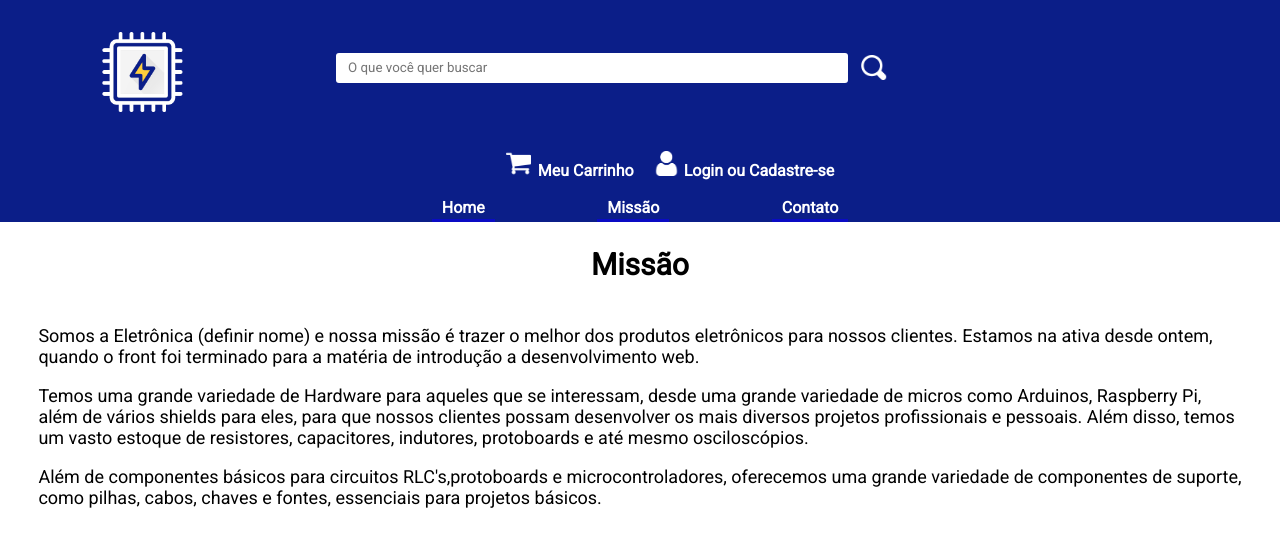
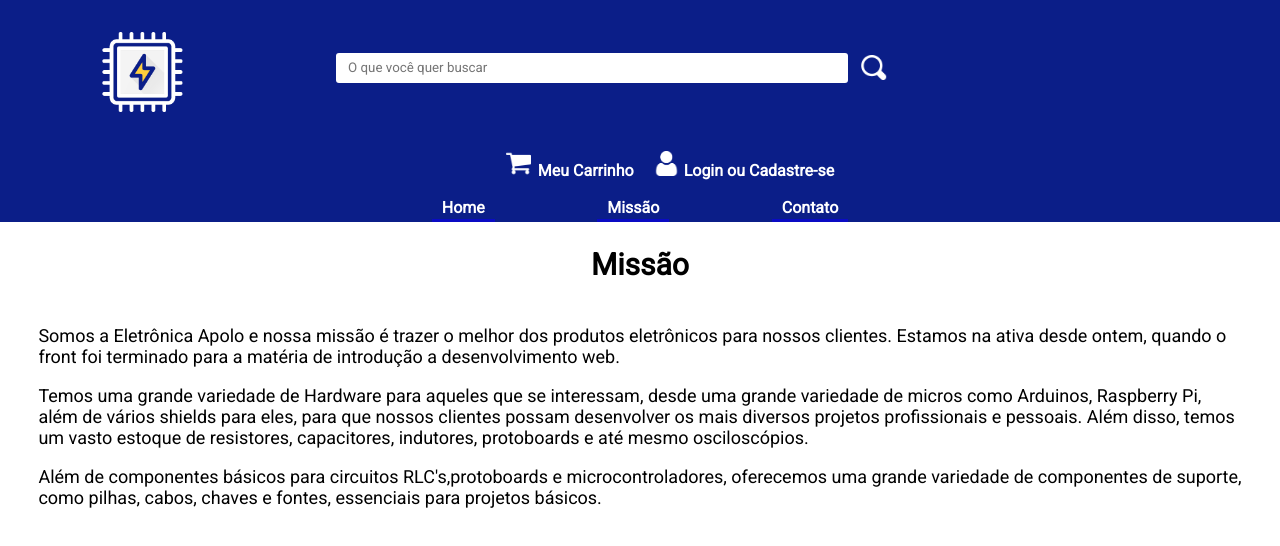
Before and after one commit to Eduardofig/Eletronica-Apolo, a React (Create React App) app in the folder trabalho/: page /Mission in a window 1280 px wide. Shown: the top 546 px of the page. Built offline with nearby package versions, Linux system fonts and the light colour scheme.

Commit message:
nome adicionado

```diff
--- a/trabalho/src/Contact.tsx
+++ b/trabalho/src/Contact.tsx
@@ -16,7 +16,7 @@ const Contact:React.FunctionComponent = () => (
 
             <div id="texto">
                 <p>
-                    Nosso e-mail: eletronica...@eletro.com.br<br/>
+                    Nosso e-mail: eletronicaapolo@eletro.com.br<br/>
                     Nosso telefone: (16)3333-3333
                </p>
             </div>
--- a/trabalho/src/Main.css
+++ b/trabalho/src/Main.css
@@ -15,6 +15,10 @@ form input{
     outline-color: rgb(81, 221, 221);
     padding: 6px 7px 6px 7px;
     text-indent: 6px;
+}
+
+h1{
+    text-align: center;
 }
 
 h2{
--- a/trabalho/src/Main.tsx
+++ b/trabalho/src/Main.tsx
@@ -23,7 +23,7 @@ const App:React.FunctionComponent = () => (
                 Home
             </title>
         </Helmet>
-
+        <h1>Bem-vindo à Eletrônica Apolo</h1>
         <h2>Página principal</h2>
         <div className="landingBody">
             <div className="App">
--- a/trabalho/src/Mission.tsx
+++ b/trabalho/src/Mission.tsx
@@ -17,7 +17,7 @@ const Mission:React.FunctionComponent = () => (
             <div id="texto">
 
                 <p>
-                    Somos a Eletrônica (definir nome) e nossa missão é trazer o melhor dos produtos eletrônicos para nossos clientes.
+                    Somos a Eletrônica Apolo e nossa missão é trazer o melhor dos produtos eletrônicos para nossos clientes.
                     Estamos na ativa desde ontem, quando o front foi terminado para a matéria de introdução a desenvolvimento web.
                 </p>
 
```
